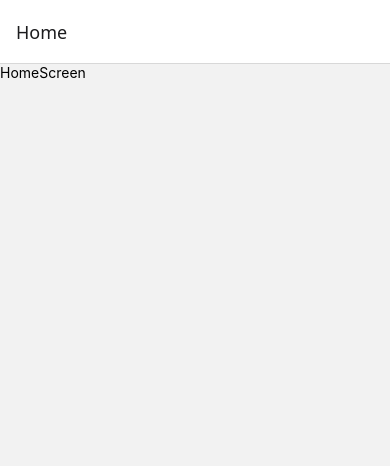
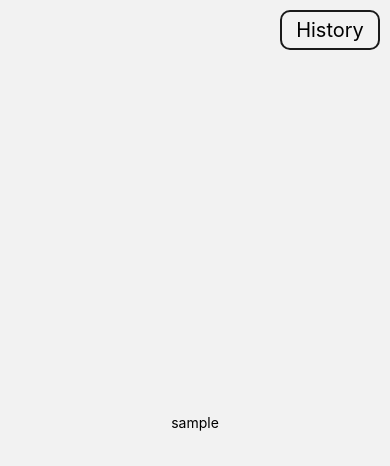
Before and after one commit to abhishek-2k23/word-of-the-day, a React Native app: screen /Home in a window 390 px wide. Shown: the top 466 px of the page. Built offline with nearby package versions, Linux system fonts and the light colour scheme.

Commit message:
add AppContext state management setup

```diff
--- a/src/App.tsx
+++ b/src/App.tsx
@@ -1,21 +1,21 @@
 import { NavigationContainer } from '@react-navigation/native';
 import { createNativeStackNavigator } from '@react-navigation/native-stack';
 import React from 'react';
-
 import HomeScreen from './screens/HomeScreen';
 import HistoryScreen from './screens/HistoryScreen';
-
-
+import { AppContextProvider } from './context/AppContext';
 
 function App(): React.JSX.Element {
   const Stack = createNativeStackNavigator();
   return (
-    <NavigationContainer>
-      <Stack.Navigator initialRouteName="Home">
-        <Stack.Screen name="Home" component={HomeScreen} />
-        <Stack.Screen name="History" component={HistoryScreen} />
-      </Stack.Navigator>
-    </NavigationContainer>
+    <AppContextProvider>
+      <NavigationContainer>
+        <Stack.Navigator initialRouteName="Home">
+          <Stack.Screen name="Home" component={HomeScreen} options={{headerShown: false}}/>
+          <Stack.Screen name="History" component={HistoryScreen} />
+        </Stack.Navigator>
+      </NavigationContainer>
+    </AppContextProvider>
   );
 }
 
--- /dev/null
+++ b/src/context/AppContext.tsx
@@ -0,0 +1,36 @@
+import { createContext, ReactNode, useState } from "react";
+
+// Define the shape of our context
+interface AppContextType {
+  word: string | null;
+  setWord: (word: string | null) => void;
+}
+
+// Define the props for our provider component
+interface AppContextProviderProps {
+  children: ReactNode;
+}
+
+// Create context with default values
+export const AppContext = createContext<AppContextType>({
+  word: null,
+  setWord: () => {},
+});
+
+// Create the provider component
+export const AppContextProvider = ({ children }: AppContextProviderProps) => {
+  const [word, setWord] = useState<string | null>('sample');
+
+  const value = {
+    word,
+    setWord,
+  };
+
+  return (
+    <AppContext.Provider value={value}>
+      {children}
+    </AppContext.Provider>
+  );
+};
+
+export default AppContextProvider;
--- a/src/screens/HomeScreen.tsx
+++ b/src/screens/HomeScreen.tsx
@@ -1,12 +1,50 @@
-import { View, Text } from 'react-native'
-import React from 'react'
+import {View, Text, TouchableOpacity} from 'react-native';
+import React, { useContext } from 'react';
+import {useNavigation} from '@react-navigation/native';
+import { StyleSheet } from 'react-native';
+import { AppContext } from '../context/AppContext';
+const HomeScreen = () => {
+  const navigation = useNavigation();
+  const {word, setWord} = useContext(AppContext);
+  return (
+    <View style={styles.container}>
+      <TouchableOpacity onPress={() => navigation.navigate('History' as never)} style={styles.history}>
+        <Text style={styles.historyText}>History</Text>
+      </TouchableOpacity>
+      <Text>{word}</Text>
+    </View>
+  );
+};
 
-const HomeScreen = () => {
-  return (
-    <View>
-      <Text>HomeScreen</Text>
-    </View>
-  )
-}
+export default HomeScreen;
 
-export default HomeScreen
+const styles = StyleSheet.create({
+    container: {
+        flex: 1,
+        paddingVertical: 10,
+        paddingHorizontal: 5,
+        justifyContent: 'center',
+        alignItems: 'center',
+    },
+    history: {
+        width: 100,
+        height: 40,
+        borderRadius: 10,
+        borderWidth: 2,
+        borderColor: '#1a1a1a',
+        flexDirection: 'row',
+        justifyContent: 'center',
+        alignItems: 'center',
+        position: 'absolute',
+        top: 10,
+        right: 10,
+    },
+    historyText: {
+        fontSize: 20,
+    },
+    input: {
+      width: 200,
+      height: 20,
+      borderColor: '#1a1a1a',
+    }
+})
```
